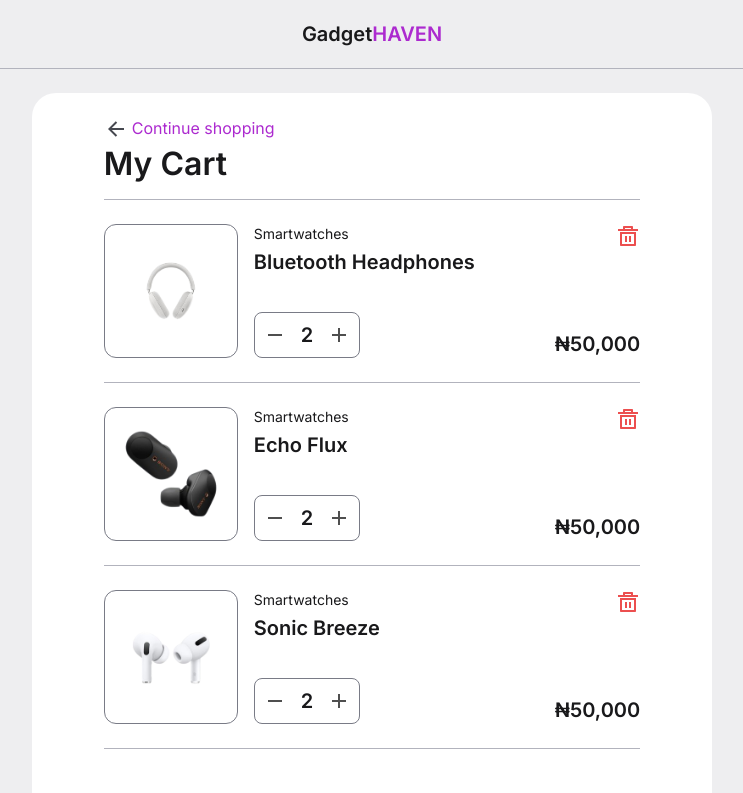
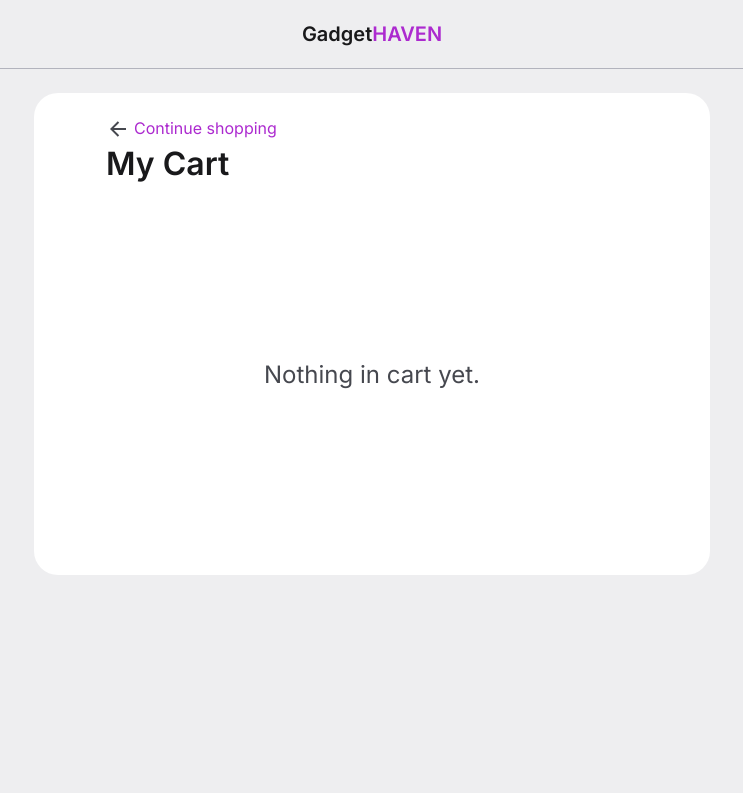
Before and after one commit to peter-abah/timbu-hng-2, a Next.js app: page /cart in a window 1280 px wide. Shown: the top 793 px of the page, without its empty margins (268-1011 px from the left). Built offline with nearby package versions, Linux system fonts and the light colour scheme.

Commit message:
feat: make cart functional

```diff
--- a/app/(with-header)/cart/page.tsx
+++ b/app/(with-header)/cart/page.tsx
@@ -1,38 +1,21 @@
+"use client";
+
 import { formatPrice } from "@/lib";
-import addIcon from "@/public/images/add.svg";
+import { useAppContext } from "@/lib/store-context";
 import backIcon from "@/public/images/back.svg";
-import deleteIcon from "@/public/images/delete.svg";
-import subtractIcon from "@/public/images/subtract.svg";
+
+import CartProduct from "@/components/cart-product";
 import Image from "next/image";
 import Link from "next/link";
 
-const PRODUCTS = [
-  {
-    name: "Bluetooth Headphones",
-    price: 50000,
-    image: "/images/bt-headphones.png",
-    category: "Smartwatches",
-    quantity: 2,
-  },
-  {
-    name: "Echo Flux",
-    price: 50000,
-    image: "/images/echo-flux.png",
-    category: "Smartwatches",
-    quantity: 2,
-  },
-  {
-    name: "Sonic Breeze",
-    price: 50000,
-    image: "/images/s-breeze.png",
-    category: "Smartwatches",
-    quantity: 2,
-  },
-];
+export default function Cart() {
+  const cart = useAppContext((state) => state.cart);
+  const deliveryFee = useAppContext((state) => state.deliveryFee);
+  const products = Object.values(cart.items);
+  const subtotal = products.reduce((res, curr) => res + curr.price * curr.quantity, 0);
 
-export default function Cart() {
   return (
-    <main className="w-fit mx-auto my-6 bg-white py-6 px-[4.5rem] stack gap-4 rounded-3xl">
+    <main className="w-full max-w-[676px] mx-auto my-6 bg-white py-6 px-[4.5rem] stack gap-4 rounded-3xl">
       <header className="stack gap-1">
         <Link href="/" className="flex gap-1 items-center">
           <Image src={backIcon} alt="" />
@@ -41,55 +24,26 @@ export default function Cart() {
         <h1 className="text-[32px] text-gray-9 font-semibold">My Cart</h1>
       </header>
 
+      {products.length > 0 ? (
         <div className="stack gap-10">
           <ul>
-          {PRODUCTS.map((product, i) => (
-            <li key={i} className="py-6 flex justify-between gap-20 border-b border-gray-1 first:border-t">
-              <div className="flex gap-4">
-                <div className="bg-white p-4 rounded-xl border border-gray-2">
-                  <Image src={product.image} alt={product.name} width={100} height={100} />
-                </div>
-                <div className="stack justify-between">
-                  <div className="stack gap-1">
-                    <p className="text-sm">{product.category}</p>
-                    <p className="text-xl font-semibold">{product.name}</p>
-                  </div>
-
-                  <div className="flex gap-1 px-2 items-center border border-gray-2 rounded-lg w-fit">
-                    <button aria-label="Decrease quantity">
-                      <Image src={subtractIcon} alt="" />
-                    </button>
-                    <p className="py-2 px-2.5 font-semibold text-xl">{product.quantity}</p>
-                    <button aria-label="Increase quantity">
-                      <Image src={addIcon} alt="" />
-                    </button>
-                  </div>
-                </div>
-              </div>
-
-              <div className="stack justify-between items-end">
-                <button>
-                  <Image src={deleteIcon} alt="" />
-                </button>
-
-                <p className="font-semibold text-xl">{formatPrice(product.price)}</p>
-              </div>
-            </li>
+            {products.map((product, i) => (
+              <CartProduct key={product.id} product={product} />
             ))}
           </ul>
 
           <div className="stack gap-4">
             <p className="flex justify-between text-xl">
               <span>Subtotal</span>
-            <span>₦150,000</span>
+              <span>{formatPrice(subtotal)}</span>
             </p>
             <p className="flex justify-between text-xl">
               <span>Delivery fee</span>
-            <span>₦1,000</span>
+              <span>{formatPrice(deliveryFee)}</span>
             </p>
             <p className="flex justify-between text-xl font-semibold">
               <span>Total</span>
-            <span>₦151,000</span>
+              <span>{formatPrice(subtotal + deliveryFee)}</span>
             </p>
           </div>
 
@@ -100,6 +54,11 @@ export default function Cart() {
             Checkout
           </Link>
         </div>
+      ) : (
+        <div className="py-40">
+          <p className="text-center text-gray-4 text-2xl">Nothing in cart yet.</p>
+        </div>
+      )}
     </main>
   );
 }
--- a/app/checkout/page.tsx
+++ b/app/checkout/page.tsx
@@ -1,8 +1,16 @@
+"use client";
+import { formatPrice } from "@/lib";
+import { useAppContext } from "@/lib/store-context";
 import backIcon from "@/public/images/back.svg";
 import Image from "next/image";
 import Link from "next/link";
 
 export default function Checkout() {
+  const cart = useAppContext((state) => state.cart);
+  const deliveryFee = useAppContext((state) => state.deliveryFee);
+  const products = Object.values(cart.items);
+  const subtotal = products.reduce((res, curr) => res + curr.price * curr.quantity, 0);
+
   return (
     <main className="min-h-screen relative pl-[720px]">
       <section className="stack gap-1 top-[72px] left-[78px] fixed w-[564px]">
@@ -10,15 +18,15 @@ export default function Checkout() {
         <div className="stack gap-4 p-4 bg-white border-gray-1 border rounded-lg">
           <p className="flex justify-between text-xl">
             <span>Subtotal</span>
-            <span>₦150,000</span>
+            <span>{formatPrice(subtotal)}</span>
           </p>
           <p className="flex justify-between text-xl">
             <span>Delivery fee</span>
-            <span>₦1,000</span>
+            <span>{formatPrice(deliveryFee)}</span>
           </p>
           <p className="flex justify-between text-xl font-semibold">
             <span>Total</span>
-            <span>₦151,000</span>
+            <span>{formatPrice(subtotal + deliveryFee)}</span>
           </p>
         </div>
       </section>
--- /dev/null
+++ b/components/cart-product.tsx
@@ -0,0 +1,63 @@
+import { formatPrice } from "@/lib";
+import { ProductWithQuantity } from "@/lib/store";
+import { useAppContext } from "@/lib/store-context";
+import addIcon from "@/public/images/add.svg";
+import deleteIcon from "@/public/images/delete.svg";
+import subtractIcon from "@/public/images/subtract.svg";
+import Image from "next/image";
+
+type Props = {
+  product: ProductWithQuantity;
+};
+export default function CartProduct({ product }: Props) {
+  const [updateCartQuantity, removeFromCart] = useAppContext((state) => [
+    state.updateCartQuantity,
+    state.removeFromCart,
+  ]);
+
+  const increaseQuantity = () => {
+    updateCartQuantity(product.id, product.quantity + 1);
+  };
+
+  const decreaseQuantity = () => {
+    if (product.quantity === 1) {
+      removeFromCart(product.id);
+    } else {
+      updateCartQuantity(product.id, product.quantity - 1);
+    }
+  };
+
+  return (
+    <li className="py-6 flex justify-between gap-20 border-b border-gray-1 first:border-t">
+      <div className="flex gap-4">
+        <div className="bg-white p-4 rounded-xl border border-gray-2">
+          <Image src={product.image} alt={product.name} width={100} height={100} />
+        </div>
+        <div className="stack justify-between">
+          <div className="stack gap-1">
+            <p className="text-sm">{product.category}</p>
+            <p className="text-xl font-semibold">{product.name}</p>
+          </div>
+
+          <div className="flex gap-1 px-2 items-center border border-gray-2 rounded-lg w-fit">
+            <button aria-label="Decrease quantity" onClick={decreaseQuantity}>
+              <Image src={subtractIcon} alt="" />
+            </button>
+            <p className="py-2 px-2.5 font-semibold text-xl">{product.quantity}</p>
+            <button aria-label="Increase quantity" onClick={increaseQuantity}>
+              <Image src={addIcon} alt="" />
+            </button>
+          </div>
+        </div>
+      </div>
+
+      <div className="stack justify-between items-end">
+        <button onClick={() => removeFromCart(product.id)}>
+          <Image src={deleteIcon} alt="" />
+        </button>
+
+        <p className="font-semibold text-xl">{formatPrice(product.price)}</p>
+      </div>
+    </li>
+  );
+}
--- /dev/null
+++ b/components/product-card.tsx
@@ -0,0 +1,36 @@
+import { formatPrice } from "@/lib";
+import { Product } from "@/lib/store";
+import { useAppContext } from "@/lib/store-context";
+import Image from "next/image";
+import { useRouter } from "next/navigation";
+
+type Props = {
+  product: Product;
+};
+export default function ProductCard({ product }: Props) {
+  const _addToCart = useAppContext((state) => state.addToCart);
+  const router = useRouter();
+
+  const addToCart = () => {
+    _addToCart(product.id);
+    router.push("/cart");
+  };
+
+  return (
+    <li className="stack gap-2 w-fit">
+      <div className="bg-white p-4 rounded-xl w-fit">
+        <Image src={product.image} alt={product.name} width={200} height={200} />
+      </div>
+      <div className="stack gap-1">
+        <p className="font-semibold leading-none">{product.name}</p>
+        <p className="leading-none">{formatPrice(product.price)}</p>
+      </div>
+      <button
+        onClick={addToCart}
+        className="bg-purple-3 text-white px-4 py-2.5 rounded-lg w-fit text-sm font-semibold"
+      >
+        Add to cart
+      </button>
+    </li>
+  );
+}
--- a/lib/store.ts
+++ b/lib/store.ts
@@ -1,9 +1,9 @@
 import { createStore } from "zustand";
 import { immer } from "zustand/middleware/immer";
 
-type Product = { id: string; name: string; price: number; image: string; category: string };
-type ProductWithQuantity = Product & { quantity: number };
-type Cart = { items: Record<string, ProductWithQuantity> };
+export type Product = { id: string; name: string; price: number; image: string; category: string };
+export type ProductWithQuantity = Product & { quantity: number };
+export type Cart = { items: Record<string, ProductWithQuantity> };
 
 const PRODUCTS: Product[] = [
   {
@@ -64,9 +64,12 @@ const PRODUCTS: Product[] = [
   },
 ];
 
+const DELIVERY_FEE = 1000;
+
 export type AppState = {
   products: Product[];
   cart: Cart;
+  deliveryFee: number;
   addToCart: (productID: string) => void;
   removeFromCart: (productID: string) => void;
   updateCartQuantity: (productID: string, quantity: number) => void;
@@ -77,6 +80,7 @@ export const createAppStore = () => {
     immer((set) => ({
       products: PRODUCTS,
       cart: { items: {} },
+      deliveryFee: DELIVERY_FEE,
       addToCart: (productID) => {
         set((state) => {
           if (state.cart.items[productID]) {
@@ -85,7 +89,7 @@ export const createAppStore = () => {
             const product = state.products.find(({ id }) => id === productID);
             if (!product) return;
 
-            state.cart.items[productID] = { ...product, quantity: 0 };
+            state.cart.items[productID] = { ...product, quantity: 1 };
           }
         });
       },
```
Also changed, not shown: app/(with-header)/page.tsx (+7 -17 lines). Lines whose indentation alone changed are shown as unchanged.
